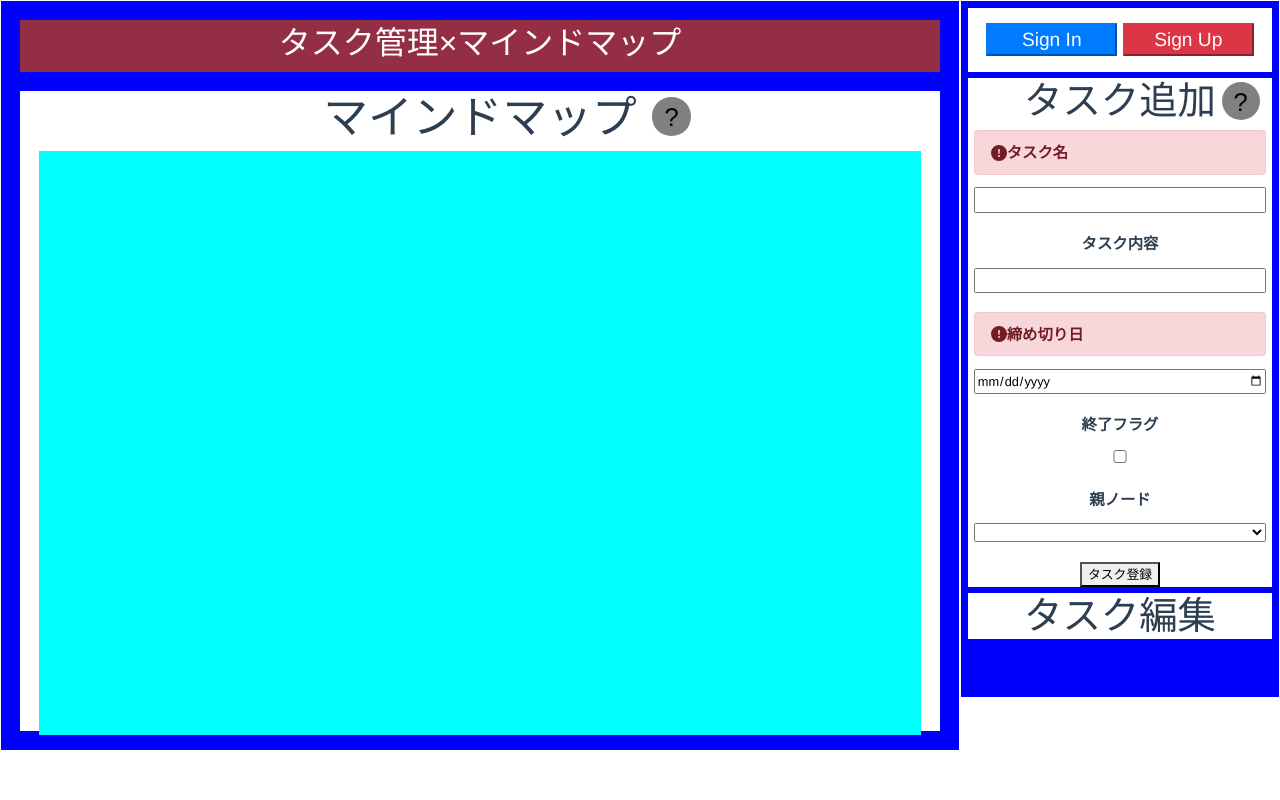
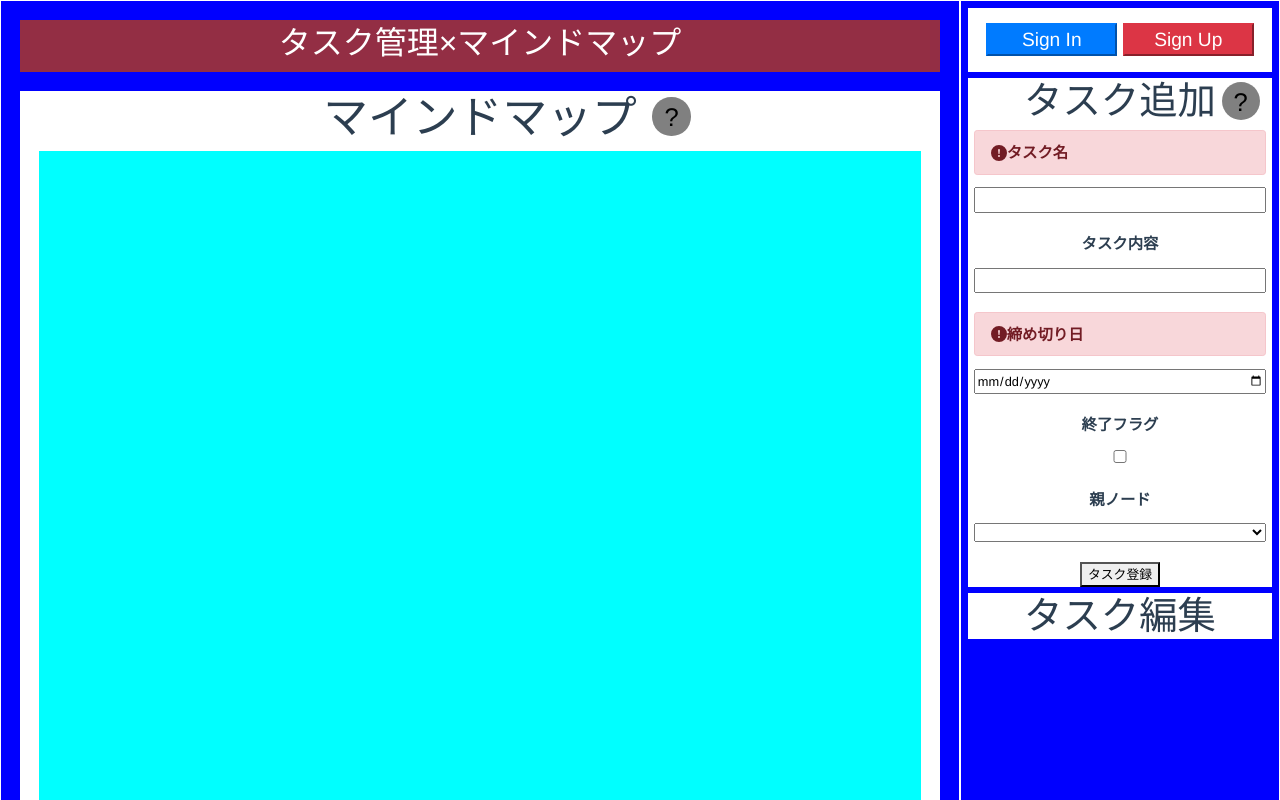
Before and after one commit to 029KIMBACKJIN/Mampuku, a Vue app in the folder mainMenu/frontend/: page /signin in a window 1280 px wide. Shown: the top 800 px of the page. Built offline with nearby package versions, Linux system fonts and the light colour scheme; no server answers.

Commit message:
修正
・lineタグのidの命名規則を変更（line1→line1_「id」に変更）

・メイン画面のCSSがおかしくなっていた問題の修正

```diff
--- a/mainMenu/frontend/src/app.css
+++ b/mainMenu/frontend/src/app.css
@@ -19,6 +19,7 @@ html{
     display: inline-block;
     float: left;   /*要素を左寄せにする */
     width: 74.8%;
+    height:155vh;
     margin: 0.1%;
 }
 
@@ -27,7 +28,7 @@ html{
     display: inline-block;
     float: right; /*要素を右寄せにする */
     width: 24.8%;
-    height: 87vh;
+    height: 155vh;
     margin: 0.1%;
 }
 
--- a/mainMenu/frontend/src/components/left/css/MindMap.css
+++ b/mainMenu/frontend/src/components/left/css/MindMap.css
@@ -2,7 +2,7 @@
     position: relative;
     text-align: center;
     background-color: white;
-    height: 80vh;
+    height: 140vh;
     margin:2%;
 }
 
--- a/mainMenu/frontend/src/components/left/css/MindMapDraw.css
+++ b/mainMenu/frontend/src/components/left/css/MindMapDraw.css
@@ -1,6 +1,6 @@
 #MindMapDraw{
     background-color: aqua;
-    height: 73vh;
+    height: 130vh;
     overflow-x: scroll;   /*横のスクロールバーを表示する*/
     overflow-y: scroll;   /*縦のスクロールバーを表示する*/
 }
--- a/mainMenu/frontend/src/components/left/vue/MindMapDraw.vue
+++ b/mainMenu/frontend/src/components/left/vue/MindMapDraw.vue
@@ -87,7 +87,8 @@ export default{
             var node = this.nodes[i].data;  //対象ノードのキーを取得
             var parentNode = node.ParentNode.node;
             var childNode = node.ChildNode.node;
-            //親ノードがいる場合
+            console.log("削除ノード：" + node + "親ノード：" + parentNode + "子ノード：" + childNode);
+            //削除するノードに親ノードがいる場合
             if(parentNode != null){
                 //親ノードが持つ子ノードのキーの配列
                 let parentChildKeys = Object.keys(parentNode.data.ChildNode.node);
@@ -95,7 +96,7 @@ export default{
                 for(var j = 0; j < parentChildKeys.length; j++){
                     //見つかったら削除
                     if(parentNode.data.ChildNode.node[parentChildKeys[j]].data.TaskNode.id == this.resDatas.id){
-                        console.log("見つかった！");
+                        console.log("見つかった！ノードキー：" + parentChildKeys[j]);
                         //親ノードに登録されている子ノードを削除。
                         delete parentNode.data.ChildNode.node[parentChildKeys[j]];
                         //削除対象につながっているline2も同様に削除
@@ -103,7 +104,7 @@ export default{
                     }
                 }
             }
-            //子ノードがいる場合
+            //削除するノードに子ノードがいる場合
             if(childNode != {}){
                 //親ノードが持つ子ノードのキー(こっちは配列ではない)
                 //let ParentKey = parentNode.data.TaskNode.id;
@@ -114,22 +115,28 @@ export default{
                     if(parentNode == null){
                         //親ノードと、親ノードに向かう線をnullに
                         childNode[childKeys[j]].data.ParentNode.node = null;
+                        childNode[childKeys[j]].data.ParentNode.x = 0;
+                        childNode[childKeys[j]].data.ParentNode.y = 0;
                         childNode[childKeys[j]].data.TaskNode.line1 = null;
                     }
                     else{
                         //子供たちを削除する親ノードにつなげる
                         childNode[childKeys[j]].data.ParentNode.node = parentNode;
+                        //childNodeのParentNodeの座標の参照先をparentNodeにしておく処理を追記
+
                         //線も同様に削除するノードの親ノードのキーにつなげる。親ノード側も子ノードの参照先を追加
-                        parentNode.data.TaskNode.line2[childKeys[j]] = childNode[childKeys[j]].data.TaskNode.line1;
+                        childNode[childKeys[j]].data.ParentNode.node.data.TaskNode.line2[childKeys[j]] = childNode[childKeys[j]].data.TaskNode.line1;
                         childNode[childKeys[j]].data.TaskNode.line1 = parentNode.data.TaskNode.line2[childKeys[j]];
                     }
                 }
             }
             //該当の辞書要素を削除
             delete this.nodes[i];
-            //htmlを削除
-            var element = document.getElementById("node_" + i);
+            //ノードと線のhtmlを削除
+            let element = document.getElementById("node_" + i);
+            let line1Element = document.getElementById("line1_" + i);
             element.remove();
+            line1Element.remove();
         }
     },
     methods:{
@@ -202,7 +209,7 @@ export default{
             //Component._instanceがchildNodeか、parentNodeのidが-1ではないならそこだけ線を描画する。
             //ただし線の描画はノードの数が偶数個のときだけ
             const line1 = document.createElementNS('http://www.w3.org/2000/svg', 'line');
-            line1.setAttribute("id", "line1");
+            line1.setAttribute("id", "line1_" + data.id);
             line1.setAttribute("x1", Component._instance.data.TaskNode.x);
             line1.setAttribute("y1", Component._instance.data.TaskNode.y);
             line1.setAttribute("x2", Component._instance.data.ParentNode.x);
--- a/mainMenu/frontend/src/components/left/vue/MindMapNode.vue
+++ b/mainMenu/frontend/src/components/left/vue/MindMapNode.vue
@@ -10,7 +10,7 @@
         line-height: 80px;
         "
         v-bind:style="{
-            transform: `translate(${TaskNode.x}px, ${TaskNode.y - TaskNode.drawHeight}px) scale(${TaskNode.scX}, ${TaskNode.scY})`,
+            transform: `translate(${TaskNode.x - TaskNode.drawWidth}px, ${TaskNode.y - TaskNode.drawHeight}px) scale(${TaskNode.scX}, ${TaskNode.scY})`,
             backgroundColor: TaskNode.color
         }"
         v-on:dblclick="mouseDoubleClick"
@@ -131,8 +131,14 @@ export default{
             if(this.TaskNode.line1 != null){
                 this.TaskNode.line1.setAttribute("x1", this.TaskNode.x);
                 this.TaskNode.line1.setAttribute("y1", this.TaskNode.y);
+                if(this.ParentNode.node != null){
+                    this.TaskNode.line1.setAttribute("x2", this.ParentNode.node.data.TaskNode.x);
+                    this.TaskNode.line1.setAttribute("y2", this.ParentNode.node.data.TaskNode.y);
+                }
+                else{
                     this.TaskNode.line1.setAttribute("x2", this.ParentNode.x);
                     this.TaskNode.line1.setAttribute("y2", this.ParentNode.y);
+                }
                 /*
                 if(this.ParentNode.node.TaskNode.line2 != null){
                     this.ParentNode.node.TaskNode.line2.setAttribute("x1", this.ParentNode.node.TaskNode.x);
@@ -144,15 +150,23 @@ export default{
             if(this.TaskNode.line2.length != 0){
                 //for(i = 0; i < this.TaskNode.line2.length; i++){
                 for(i = 0; i <  childKeys.length; i++){
+                    if(this.TaskNode.line2[childKeys[i]] != null){
                         this.TaskNode.line2[childKeys[i]].setAttribute("x1", this.TaskNode.x);
                         this.TaskNode.line2[childKeys[i]].setAttribute("y1", this.TaskNode.y);
                         this.TaskNode.line2[childKeys[i]].setAttribute("x2", this.ChildNode.node[childKeys[i]].data.TaskNode.x);
                         this.TaskNode.line2[childKeys[i]].setAttribute("y2", this.ChildNode.node[childKeys[i]].data.TaskNode.y);
-
+                        console.log("line2[" + childKeys[i] + "]を設定中");
+                    }
+                    else{
+                        console.log("line2なし：" + this.TaskNode.line2[childKeys[i]]);
+                    }
+                    if(this.ChildNode.node[childKeys[i]].data.TaskNode.line1 != null){
                         this.ChildNode.node[childKeys[i]].data.TaskNode.line1.setAttribute("x1", this.ChildNode.node[childKeys[i]].data.TaskNode.x);
                         this.ChildNode.node[childKeys[i]].data.TaskNode.line1.setAttribute("y1", this.ChildNode.node[childKeys[i]].data.TaskNode.y);
                         this.ChildNode.node[childKeys[i]].data.TaskNode.line1.setAttribute("x2", this.TaskNode.x);
                         this.ChildNode.node[childKeys[i]].data.TaskNode.line1.setAttribute("y2", this.TaskNode.y);
+                        console.log("line1[" + childKeys[i] + "]を設定中");
+                    }
                 }
             }
             /*
```
Lines whose indentation alone changed are shown as unchanged.
